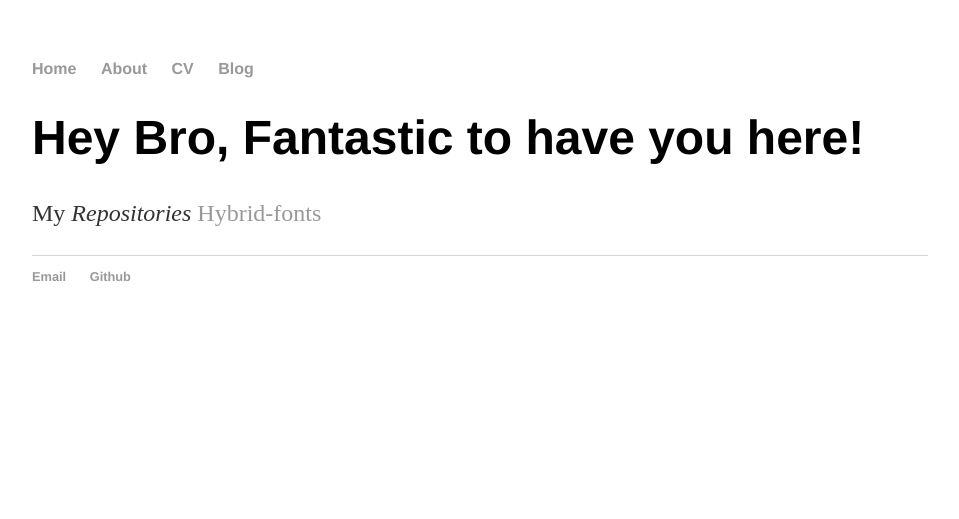
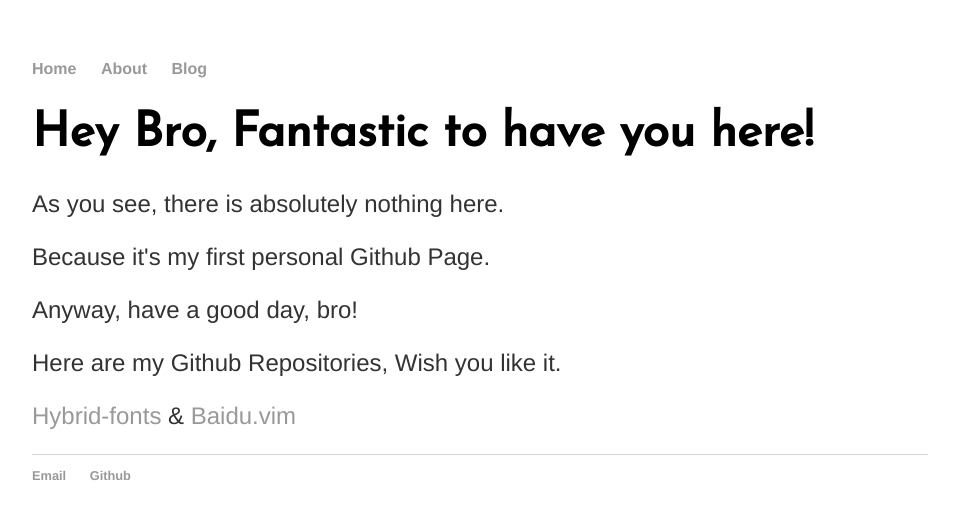
Before and after one commit to m8524769/m8524769.github.io, a Jekyll site: the page built from index.html, in a window 1280 px wide. Shown: the top 519 px of the page, without its empty margins (160-1119 px from the left). Built offline with Jekyll 4.4.1, drawn with Linux system fonts in a browser that asks for light colours.

Commit message:
Change the texts and fonts of index page

```diff
--- a/_config.yml
+++ /dev/null
@@ -1,2 +0,0 @@
-theme: jekyll-theme-cayman
-show_downloads: true
--- a/_layouts/default.html
+++ b/_layouts/default.html
@@ -1,9 +1,10 @@
 <!DOCTYPE html>
-<html>
+<html lang="en-us">
 
 <head>
 	<title>{{ page.title }}</title>
 	<!-- link to main stylesheet -->
+	<link href="https://fonts.googleapis.com/css?family=Josefin+Sans" rel="stylesheet">
 	<link rel="stylesheet" type="text/css" href="/css/main.css">
 </head>
 
@@ -12,12 +13,13 @@
 		<ul>
 			<li><a href="/">Home</a></li>
 			<li><a href="/about">About</a></li>
-			<li><a href="/cv">CV</a></li>
 			<li><a href="/blog">Blog</a></li>
 		</ul>
 	</nav>
 	<div class="container">
+
 		{{ content }}
+
 	</div>
 	<!-- /.container -->
 	<footer>
--- a/css/main.css
+++ b/css/main.css
@@ -2,32 +2,40 @@ body {
     margin: 60px auto;
     width: 70%;
 }
+
 nav ul, footer ul {
-    font-family:'Helvetica', 'Arial', 'Sans-Serif';
+    font-family:'Helvetica', 'Arial', sans-serif;
     padding: 0px;
     list-style: none;
     font-weight: bold;
 }
+
 nav ul li, footer ul li {
     display: inline;
     margin-right: 20px;
 }
+
 a {
     text-decoration: none;
     color: #999;
 }
+
 a:hover {
     text-decoration: underline;
 }
+
 h1 {
+    font-family: 'Josefin Sans', sans-serif;
     font-size: 3em;
-    font-family:'Helvetica', 'Arial', 'Sans-Serif';
 }
+
 p {
+    font-family:'Helvetica', 'Arial', sans-serif;
     font-size: 1.5em;
-    line-height: 1.4em;
+    line-height: 1.2em;
     color: #333;
 }
+
 footer {
     border-top: 1px solid #d5d5d5;
     font-size: .8em;
--- a/index.html
+++ b/index.html
@@ -5,6 +5,11 @@ title: m8524769's Github Page
 
 <div class="blurb">
 	<h1>Hey Bro, Fantastic to have you here!</h1>
-	<p>My <em>Repositories </em><a href="/Hybrid-fonts">Hybrid-fonts</a></p>
+	<p>As you see, there is absolutely nothing here.</p>
+	<p>Because it's my first personal Github Page.</p>
+	<p>Anyway, have a good day, bro!</p>
+	<p>Here are my Github Repositories, Wish you like it.</p>
+	<p><a href="/Hybrid-fonts">Hybrid-fonts</a> & <a href="/Baidu.vim">Baidu.vim</a>
+	</p>
 </div>
 <!-- /.blurb -->
```
